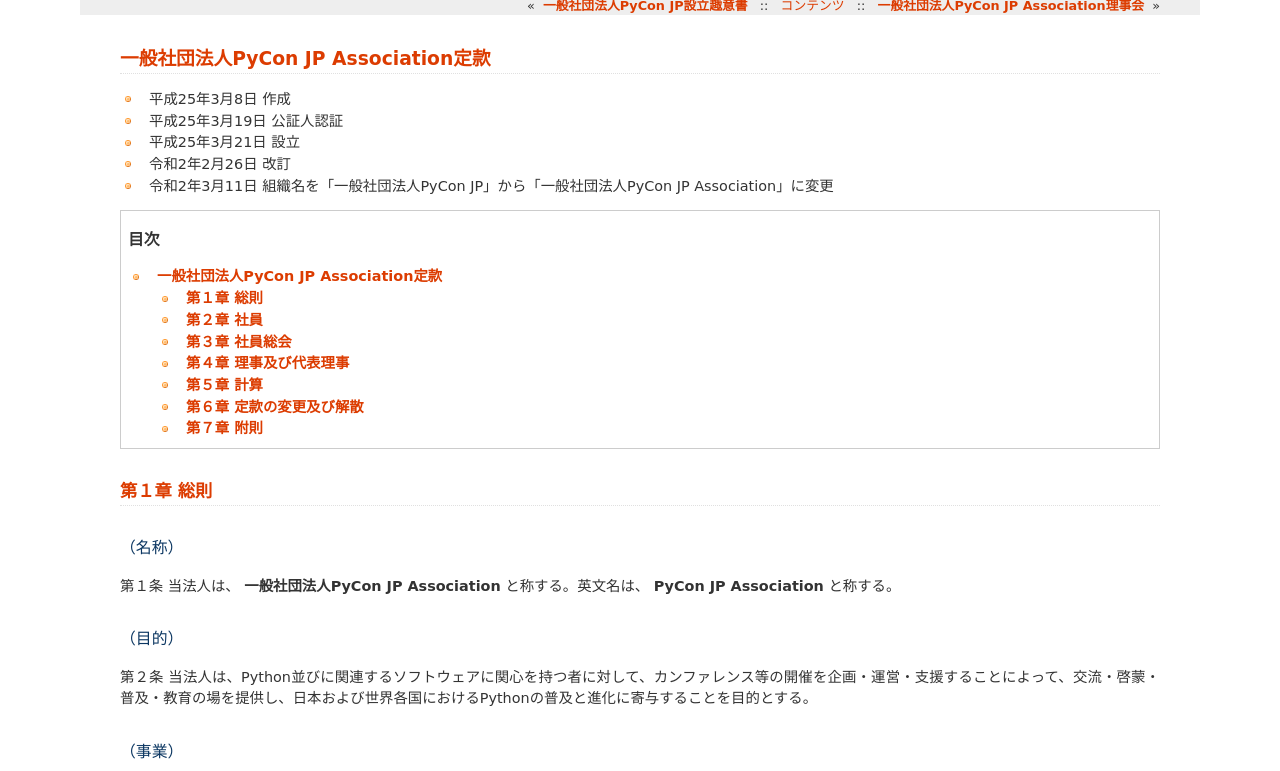
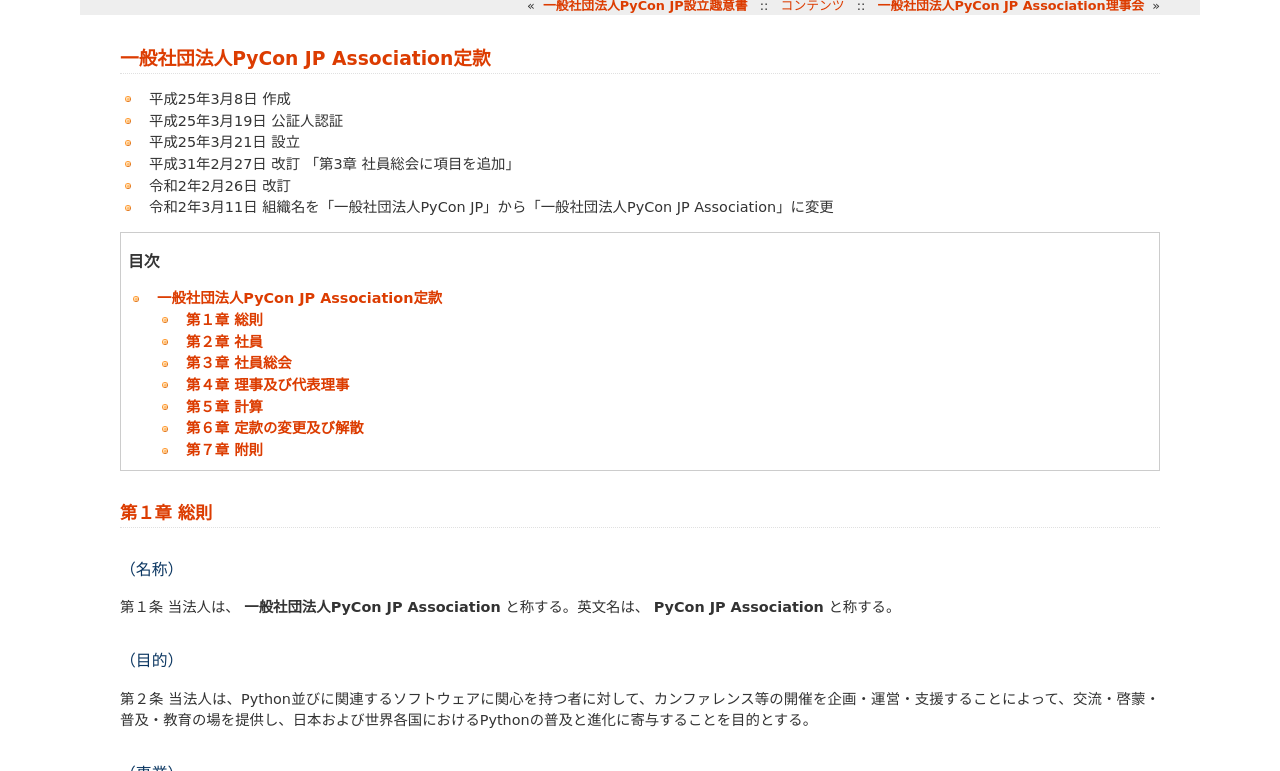
Before and after one commit to pyconjp/www.pycon.jp, a Sphinx documentation site: the page built from source/committee/contract.rst, in a window 1280 px wide and 900 px high, cut to the strip 129-900 px from the top of the window. Built offline with Sphinx 7.4.7, drawn with Linux system fonts in a browser that asks for light colours.

Commit message:
ISSHA-2094 定款に更新履歴を追加

```diff
--- a/source/committee/contract.rst
+++ b/source/committee/contract.rst
@@ -5,6 +5,7 @@
 - 平成25年3月8日 作成
 - 平成25年3月19日 公証人認証
 - 平成25年3月21日 設立
+- 平成31年2月27日 改訂 「第3章 社員総会に項目を追加」
 - 令和2年2月26日 改訂
 - 令和2年3月11日 組織名を「一般社団法人PyCon JP」から「一般社団法人PyCon JP Association」に変更
 
```
